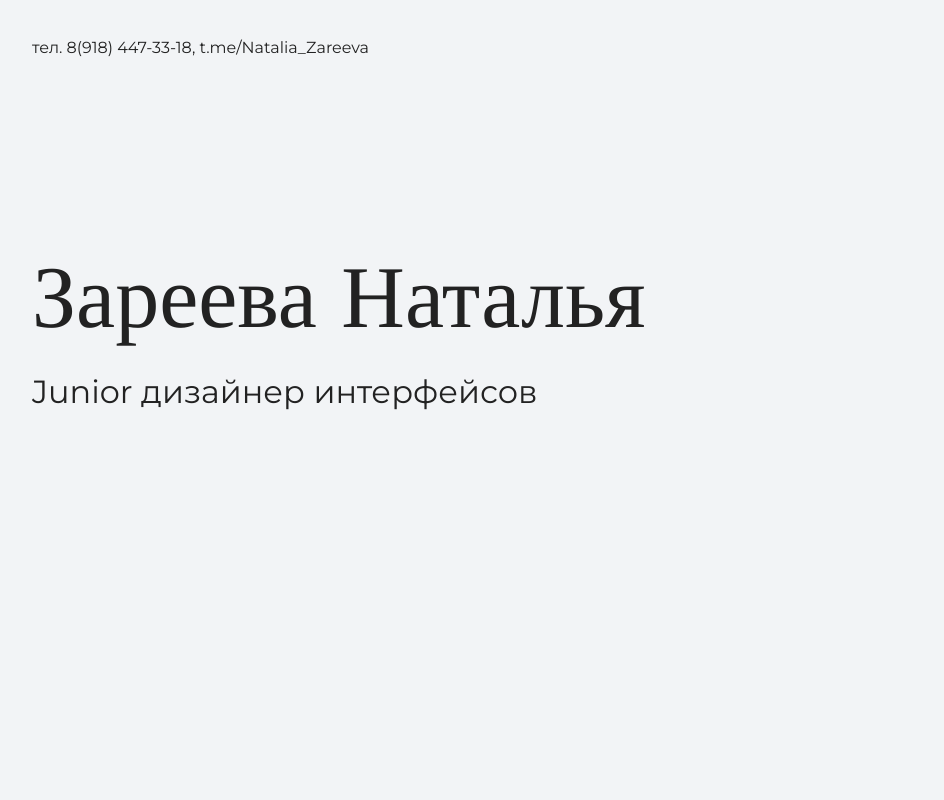
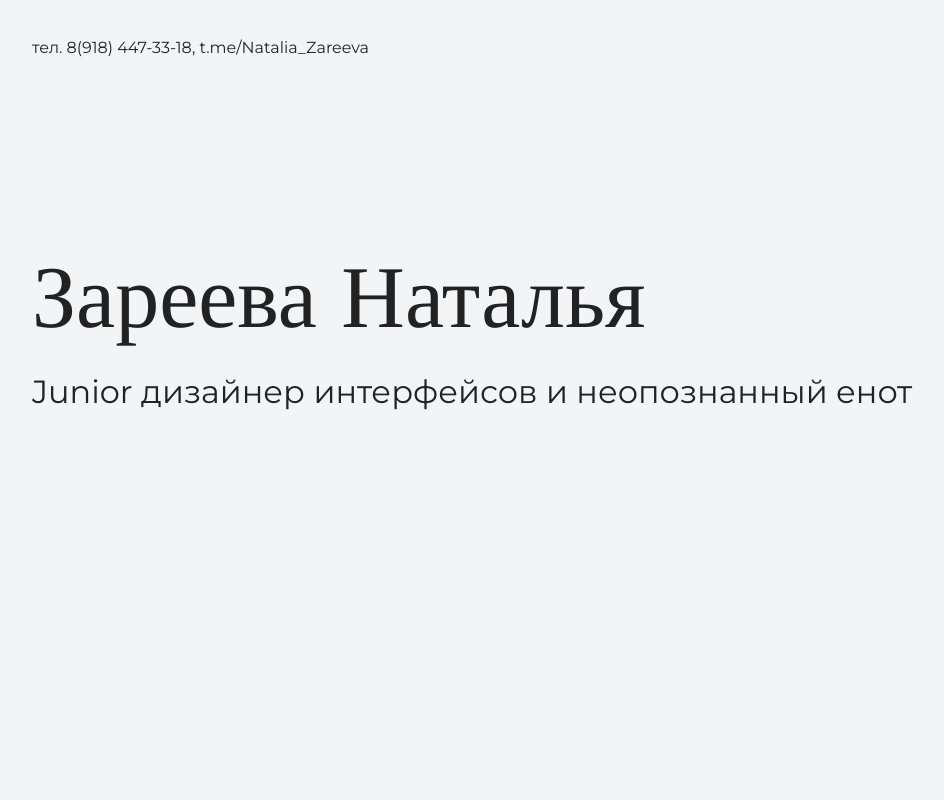
Before and after one commit to ZareevaNatalia/my-site, a plain HTML site: page index.html in a window 1280 px wide. Shown: the top 800 px of the page, without its empty margins (128-1072 px from the left). Drawn offline with nearby package versions, Linux system fonts and the light colour scheme.

Commit message:
Меняю подтекст

```diff
--- a/index.html
+++ b/index.html
@@ -16,7 +16,7 @@
 
     <section class="hero-image">
       <h1 class="heading">Зареева Наталья</h1>
-      <p>Junior дизайнер интерфейсов</p>
+      <p>Junior дизайнер интерфейсов и неопознанный енот</p>
     </section>
 
     <section class="intro">
```
